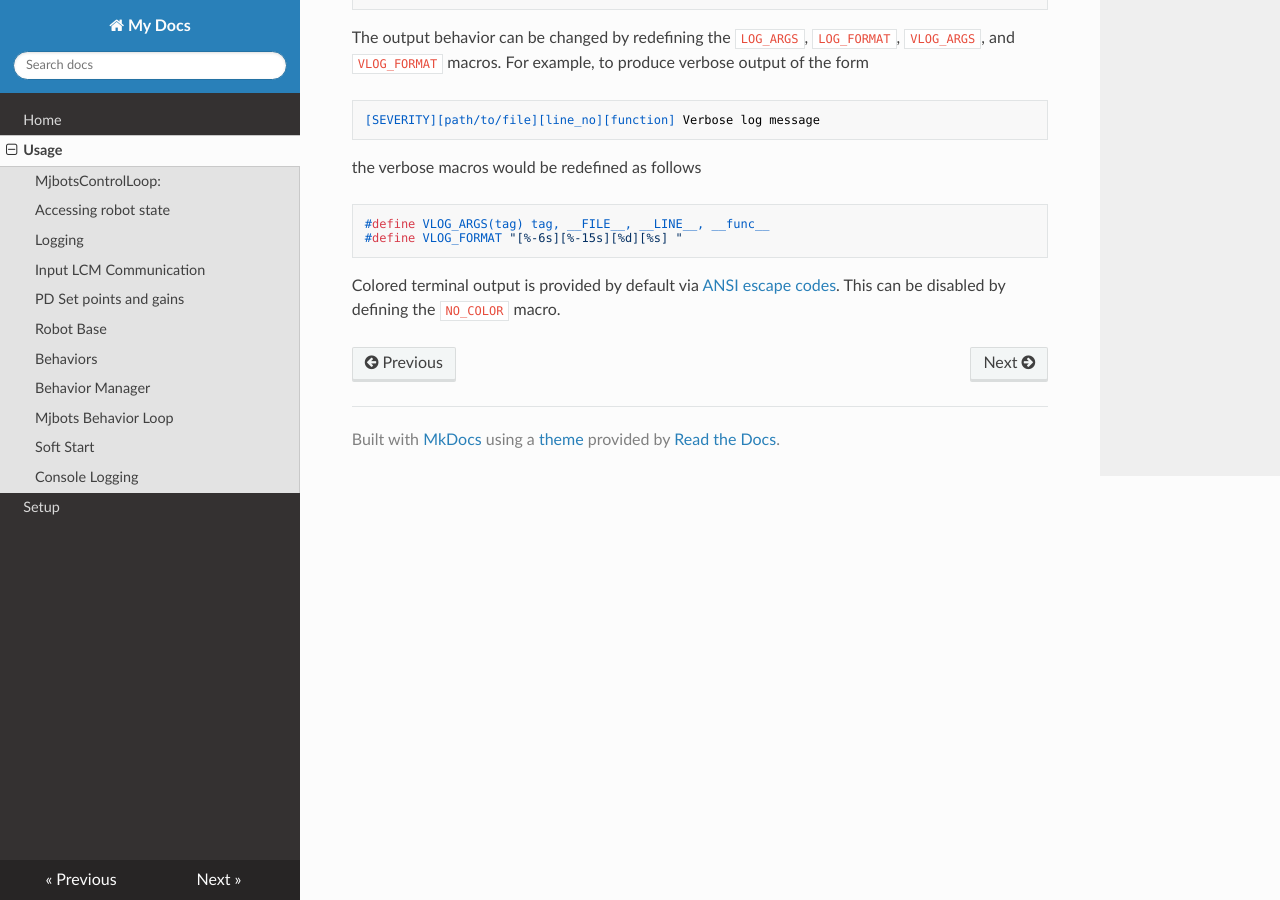
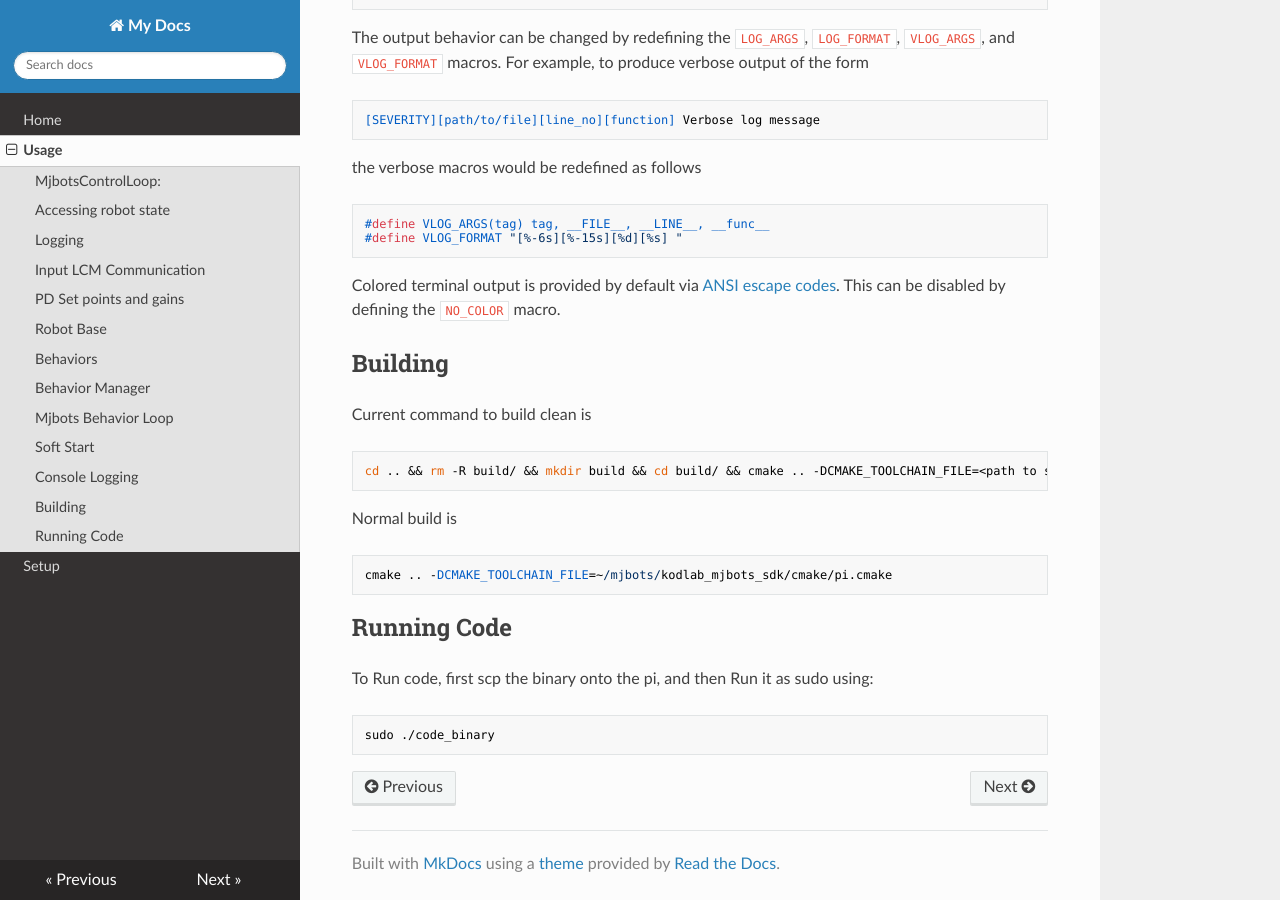
Before and after one commit to KodlabPenn/kodlab_mjbots_sdk, an MkDocs documentation site: the page built from docs/usage.md, in a window 1280 px wide and 900 px high, scrolled down 4881 px. Built offline with MkDocs 1.6.1, drawn with Linux system fonts in a browser that asks for light colours; nearby versions of some CDN libraries.

Commit message:
Update usage.md

```diff
--- a/docs/usage.md
+++ b/docs/usage.md
@@ -230,3 +230,17 @@ the verbose macros would be redefined as follows
 Colored terminal output is provided by default via
 [ANSI escape codes](https://gist.github.com/fnky/458719343aabd01cfb17a3a4f7296797).
 This can be disabled by defining the `NO_COLOR` macro.
+
+## Building
+Current command to build clean is
+
+    cd .. && rm -R build/ && mkdir build && cd build/ && cmake .. -DCMAKE_TOOLCHAIN_FILE=<path to sdk>/cmake/pi.cmake && make
+
+Normal build is
+
+    cmake .. -DCMAKE_TOOLCHAIN_FILE=~/mjbots/kodlab_mjbots_sdk/cmake/pi.cmake
+
+## Running Code
+To Run code, first scp the binary onto the pi, and then Run it as sudo using:
+
+    sudo ./code_binary
```
